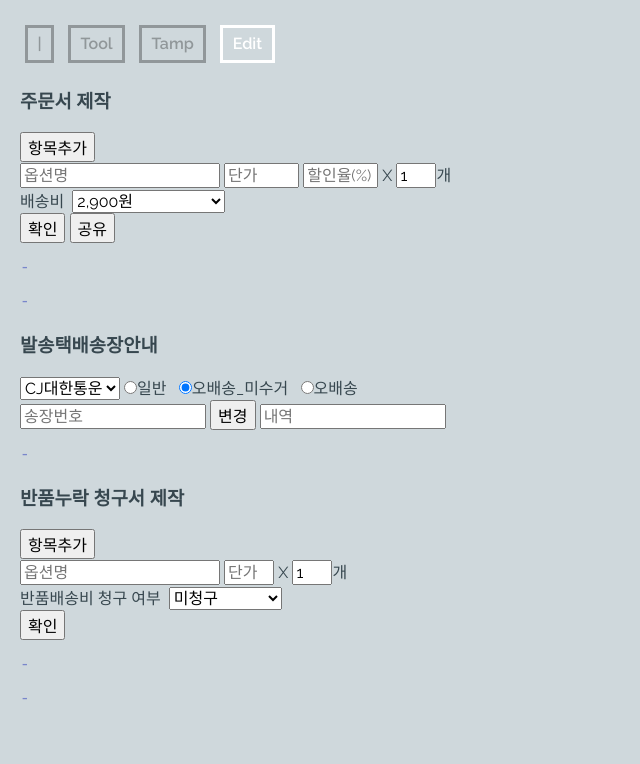
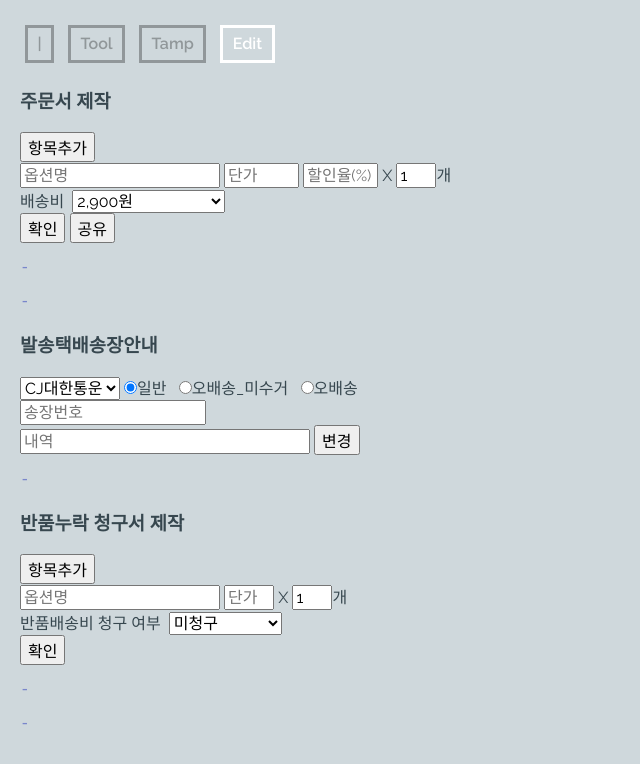
Before and after one commit to laedah0/laedah0.github.io, a plain HTML site: page templateEditor.html in a window 1280 px wide. Shown: the whole page, without its empty margins (0-640 px from the left). Drawn offline with nearby package versions, Linux system fonts and the light colour scheme.

Commit message:
Edit Delivery Detail UI

```diff
--- a/templateEditor.html
+++ b/templateEditor.html
@@ -92,11 +92,12 @@
 				<option value="1">대신택배</option>
 			</select>
 		<label><input type="radio" name="orderSendType" id="orderSendInfoRadio_normal" value="normal" checked="">일반</label></input>&nbsp;&nbsp;
-		<label><input type="radio" name="orderSendType" id="orderSendInfoRadio_long-noreturn" value="long-noreturn" checked="">오배송_미수거</label></input>&nbsp;&nbsp;
+		<label><input type="radio" name="orderSendType" id="orderSendInfoRadio_long-noreturn" value="long-noreturn">오배송_미수거</label></input>&nbsp;&nbsp;
 		<label><input type="radio" name="orderSendType" id="orderSendInfoRadio_long" value="long">오배송</label></input></br>
 
-		<input type="text" id="orderSendInfo" name="orderSendInfo" placeholder="송장번호" onfocus="this.select()"> <button type="button" class="button button--moema button--inverted button--text-thick button--size-s" id="btn_orderSendInfo" onClick="orderSendInfoTemplate(orderSendInfo.value, deleveryCop.value, orderSendInfoDetail.value)">변경</button>
-		<input type="text" id="orderSendInfoDetail" name="orderSendInfoDetail" placeholder="내역" onfocus="this.select()">
+		<input type="text" id="orderSendInfo" name="orderSendInfo" placeholder="송장번호" onfocus="this.select()"></br>
+		<input type="text" id="orderSendInfoDetail" name="orderSendInfoDetail" placeholder="내역" onfocus="this.select()" style="width: 290px;"></t>
+		<button type="button" class="button button--moema button--inverted button--text-thick button--size-s" id="btn_orderSendInfo" onClick="orderSendInfoTemplate(orderSendInfo.value, deleveryCop.value, orderSendInfoDetail.value)">변경</button>
 
 		<pre><a id="orderSendInfoText" >-</a></pre>
 	</div>
```
Also changed, not shown: 2 other files.
